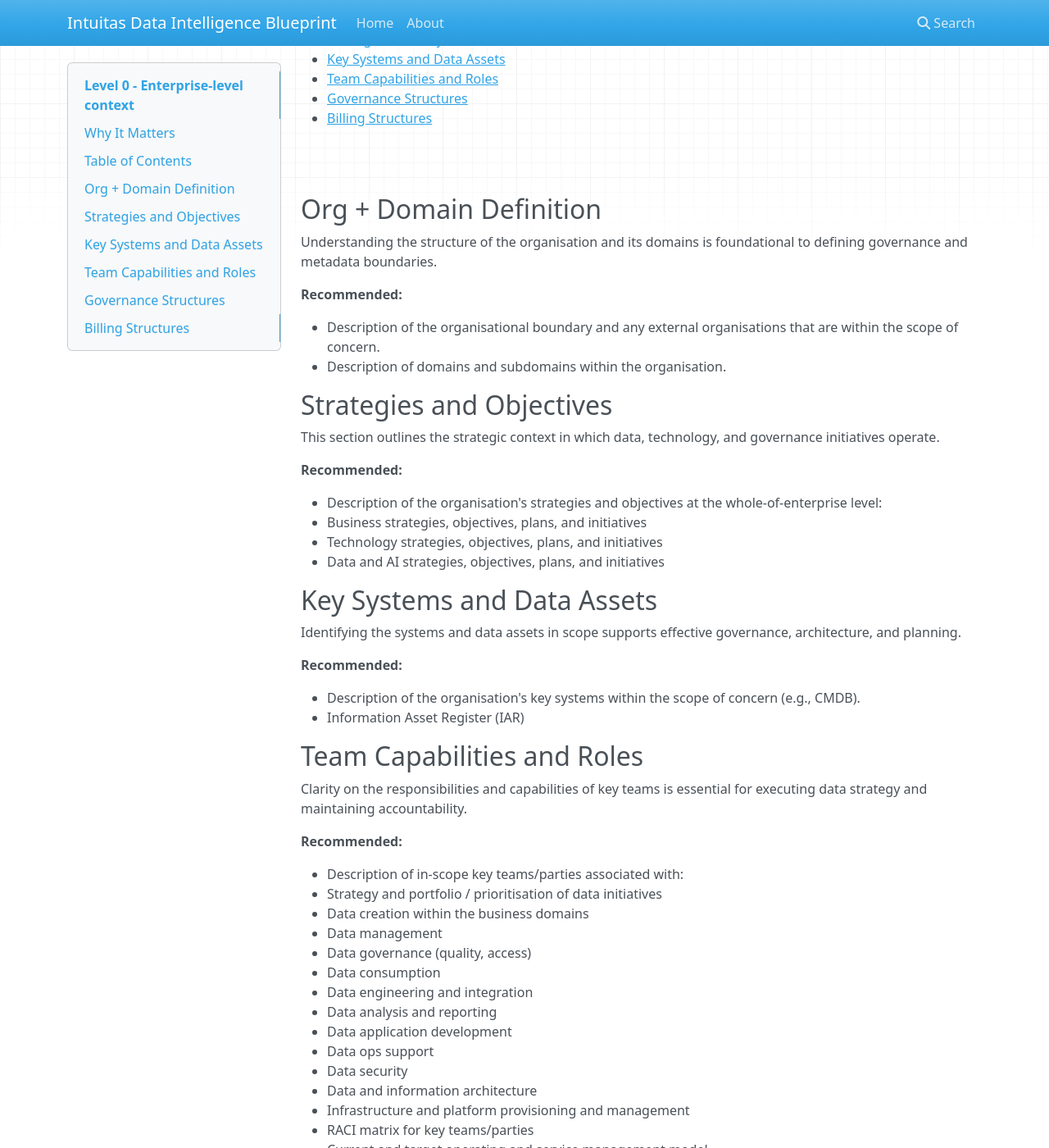
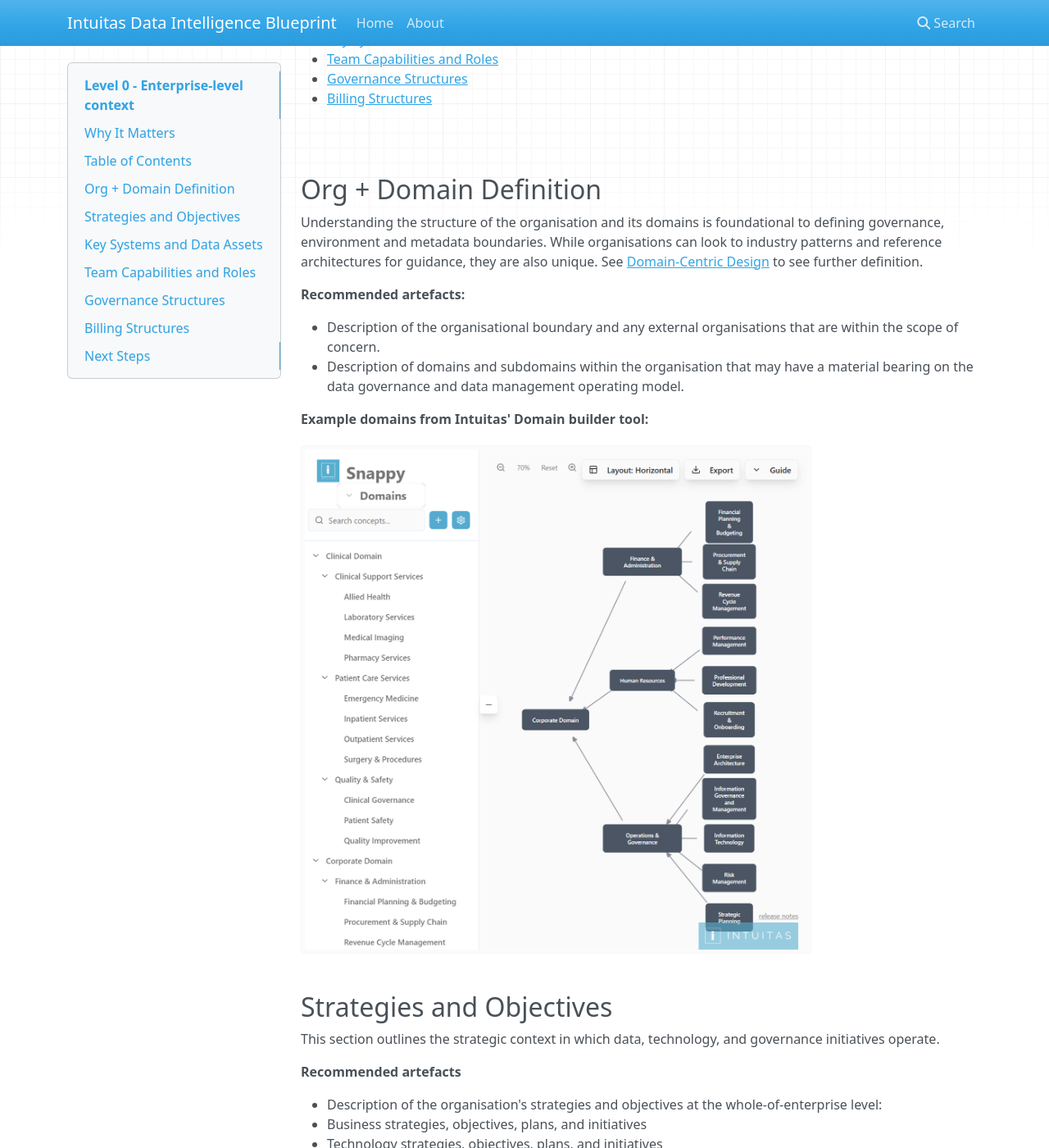
Before and after one commit to bensonchoyintuitas/intuitas_knowledgebase, an MkDocs documentation site: the page built from docs/level_0.md, in a window 1280 px wide and 1400 px high, scrolled down 519 px. Shown: the whole window at 82% size. Built offline with MkDocs 1.6.1, drawn with Linux system fonts in a browser that asks for light colours; nearby versions of some CDN libraries; some of the changed text lies outside the part shown.

Commit message:
Refine documentation across levels, enhancing clarity on governance, domain definitions, and naming conventions. Added examples and updated recommended artefacts for better guidance. Included new sections for next steps and business glossary.

```diff
--- a/docs/level_0.md
+++ b/docs/level_0.md
@@ -7,8 +7,6 @@
 
 Establishing a clear enterprise-level context ensures that investments in data, capabilities, and infrastructure are purposefully aligned with the organisation’s strategic vision, operating model, and capacity. This alignment is essential for delivering meaningful, sustainable outcomes that reflect the organisation’s unique context and long-term goals.
 
-
-<br>
 <br>
 
 ## Table of Contents
@@ -25,19 +23,25 @@
 
 ## Org + Domain Definition
 
-Understanding the structure of the organisation and its domains is foundational to defining governance and metadata boundaries.
+Understanding the structure of the organisation and its domains is foundational to defining governance, environment and metadata boundaries. While organisations can look to industry patterns and reference architectures for guidance, they are also unique. See [Domain-Centric Design](level_1.md#domain-centric-design) to see further definition.
 
-**Recommended:**
+**Recommended artefacts:**
 
 - Description of the organisational boundary and any external organisations that are within the scope of concern.
-- Description of domains and subdomains within the organisation.
+- Description of domains and subdomains within the organisation that may have a material bearing on the data governance and data management operating model.
 
+**Example domains from Intuitas' Domain builder tool:**
+<br>
+<a href="../img/domains.png" target="_blank">
+    <img src="../img/domains.png"  alt="xample domains from Intuitas' Domain builder tool" width="75%">
+</a>
+<br>
 
 ## Strategies and Objectives
 
 This section outlines the strategic context in which data, technology, and governance initiatives operate.
 
-**Recommended:**
+**Recommended artefacts**
 
 - Description of the organisation's strategies and objectives at the whole-of-enterprise level:
   - Business strategies, objectives, plans, and initiatives
@@ -49,7 +53,7 @@
 
 Identifying the systems and data assets in scope supports effective governance, architecture, and planning.
 
-**Recommended:**
+**Recommended artefacts**
 
 - Description of the organisation's key systems within the scope of concern (e.g., CMDB).
 - Information Asset Register (IAR)
@@ -59,7 +63,7 @@
 
 Clarity on the responsibilities and capabilities of key teams is essential for executing data strategy and maintaining accountability.
 
-**Recommended:**
+**Recommended artefacts**
 
 - Description of in-scope key teams/parties associated with:
   - Strategy and portfolio / prioritisation of data initiatives
@@ -83,7 +87,7 @@
 
 Governance frameworks and processes define how decisions are made, enforced, and improved across the data lifecycle.
 
-**Recommended:**
+**Recommended artefacts**
 
 - Description of the organisation's governance frameworks, policies, standards, processes, and bodies that are relevant to the scope of concern.
 
@@ -92,6 +96,23 @@
 
 Understanding how billing is structured enables transparency, cost accountability, and alignment with financial governance.
 
-**Recommended:**
+**Recommended artefacts**
 
 - Description of the organisation's structures in terms of billing, and how cost centres may relate to billing reports, delegations, and associated observability requirements.
+- Cost allocation models and chargeback mechanisms
+- Budget management and forecasting processes
+- Financial governance and approval workflows
+- Cost optimization strategies and monitoring
+- Integration with enterprise resource planning (ERP) systems
+- Compliance with financial reporting standards and regulations
+
+<br>
+<br>
+
+## Next Steps
+
+Once the enterprise-level context is established, proceed to [Level 1 - Domain Architecture](level_1.md) to explore domain-centric design principles and architectural patterns that support the organization's strategic objectives.
+
+---
+
+*This document provides the foundational context for enterprise data architecture. For specific implementation guidance, refer to the appropriate level within this architecture framework.*
```
Also changed, not shown: docs/level_1.md (+22 -7 lines), docs/level_2.md (+7 -0 lines), docs/naming_standards_and_conventions.md (+22 -22 lines), docs/img/domains.png (added), docs/img/glossary.png (added), site/img/domains.png (added), site/img/glossary.png (added), site/index.html, site/level_0/index.html, site/level_1/index.html, site/level_2/index.html, site/naming_standards_and_conventions/index.html, site/search/search_index.json, 1 other file.
